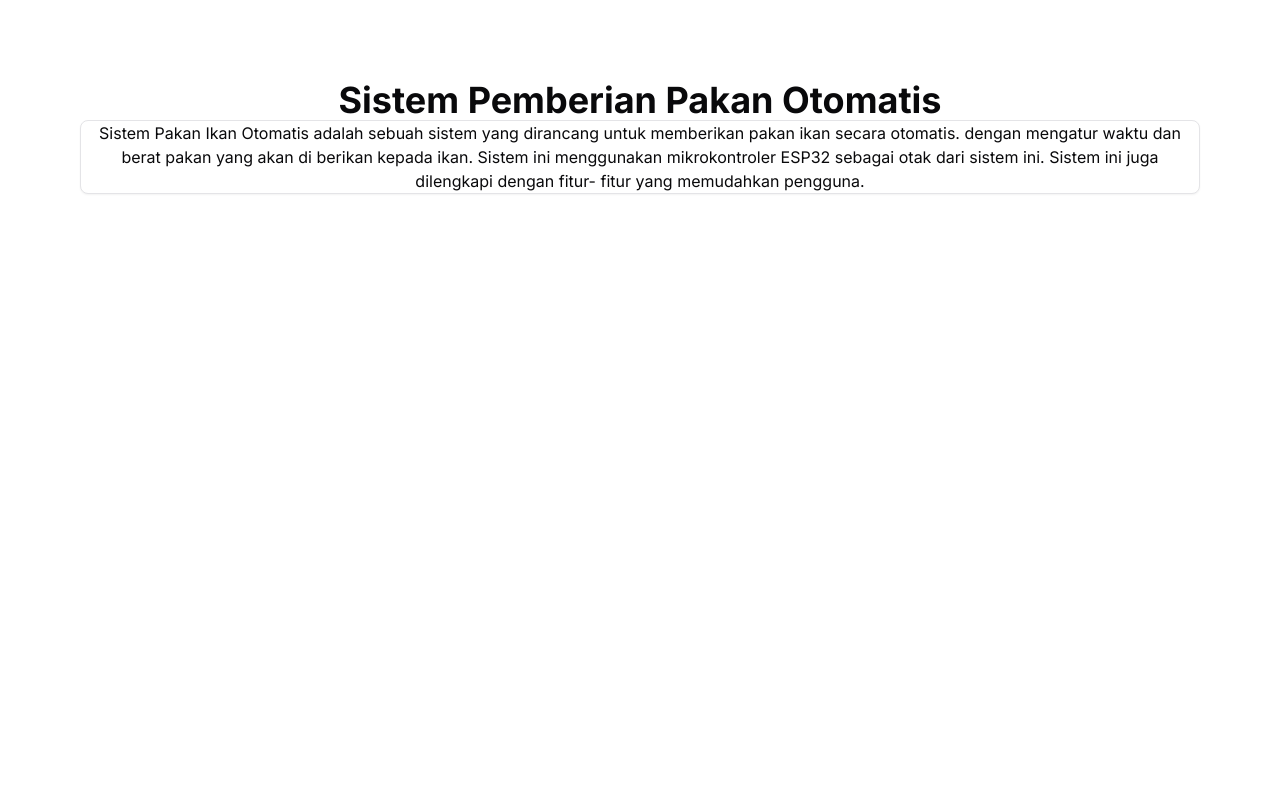
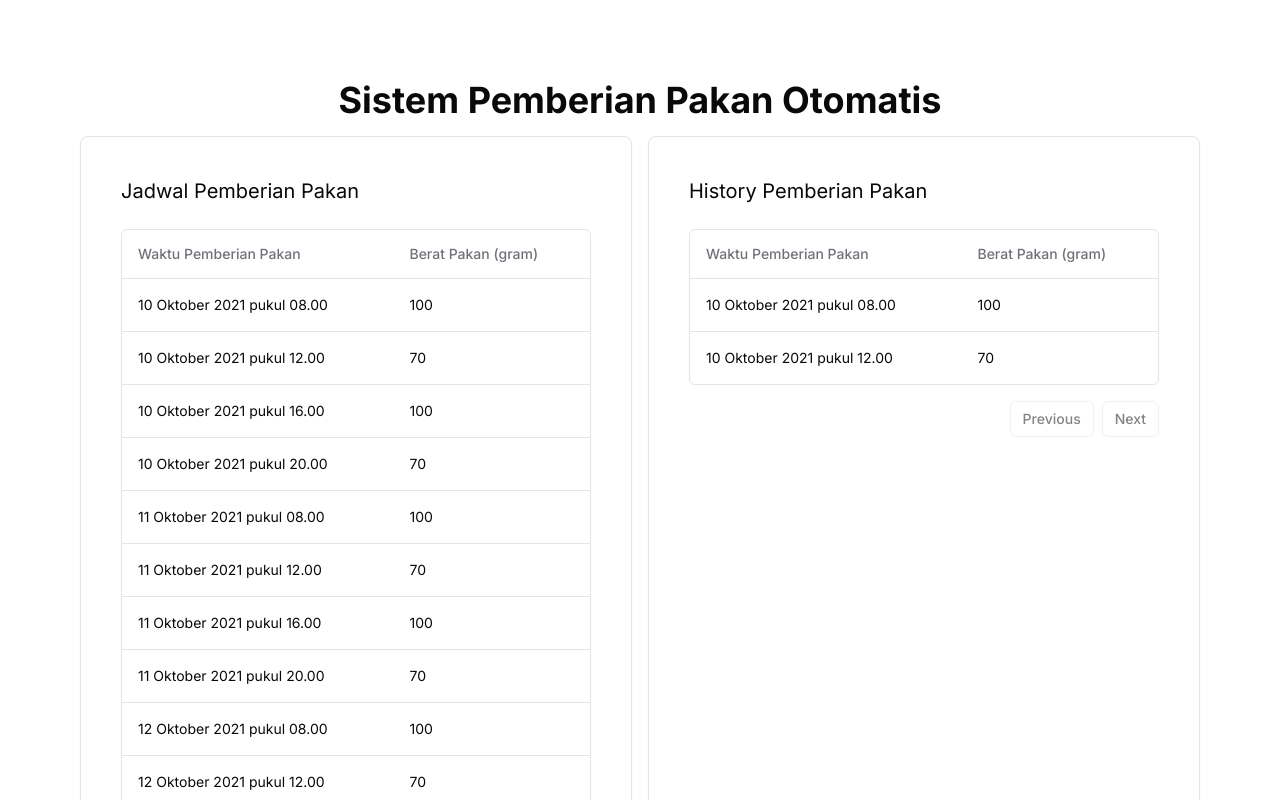
Before and after one commit to frn-af/pakan-ikan-otomatis, a Next.js app: page / in a window 1280 px wide. Shown: the top 800 px of the page. Built offline with nearby package versions, Linux system fonts and the light colour scheme.

Commit message:
feat: data table ui

```diff
--- /dev/null
+++ b/constants/seed.ts
@@ -0,0 +1,117 @@
+
+export type Schedule = {
+  id: number
+  datetime: string
+  weight: number
+}
+
+export const schedule: Schedule[] = [
+  {
+    id: 1,
+    datetime: "2021-10-10T08:00:00",
+    weight: 100,
+  },
+  {
+    id: 2,
+    datetime: "2021-10-10T12:00:00",
+    weight: 70,
+  },
+  {
+    id: 3,
+    datetime: "2021-10-10T16:00:00",
+    weight: 100,
+  },
+  {
+    id: 4,
+    datetime: "2021-10-10T20:00:00",
+    weight: 70,
+  },
+  {
+    id: 5,
+    datetime: "2021-10-11T08:00:00",
+    weight: 100,
+  },
+  {
+    id: 6,
+    datetime: "2021-10-11T12:00:00",
+    weight: 70,
+  },
+  {
+    id: 7,
+    datetime: "2021-10-11T16:00:00",
+    weight: 100,
+  },
+  {
+    id: 8,
+    datetime: "2021-10-11T20:00:00",
+    weight: 70,
+  },
+  {
+    id: 9,
+    datetime: "2021-10-12T08:00:00",
+    weight: 100,
+  },
+  {
+    id: 10,
+    datetime: "2021-10-12T12:00:00",
+    weight: 70,
+  },
+  {
+    id: 11,
+    datetime: "2021-10-12T16:00:00",
+    weight: 100,
+  },
+  {
+    id: 12,
+    datetime: "2021-10-12T20:00:00",
+    weight: 70,
+  },
+  {
+    id: 13,
+    datetime: "2021-10-13T08:00:00",
+    weight: 100,
+  },
+  {
+    id: 14,
+    datetime: "2021-10-13T12:00:00",
+    weight: 70,
+  },
+  {
+    id: 15,
+    datetime: "2021-10-13T16:00:00",
+    weight: 100,
+  },
+  {
+    id: 16,
+    datetime: "2021-10-13T20:00:00",
+    weight: 70,
+  },
+  {
+    id: 17,
+    datetime: "2021-10-14T08:00:00",
+    weight: 100,
+  },
+  {
+    id: 18,
+    datetime: "2021-10-14T12:00:00",
+    weight: 70,
+  },
+  {
+    id: 19,
+    datetime: "2021-10-14T16:00:00",
+    weight: 100,
+  },
+]
+
+export const history: Schedule[] = [
+  {
+    id: 1,
+    datetime: "2021-10-10T08:00:00",
+    weight: 100,
+  },
+  {
+    id: 2,
+    datetime: "2021-10-10T12:00:00",
+    weight: 70,
+  },
+]
--- a/package.json
+++ b/package.json
@@ -9,6 +9,8 @@
     "lint": "next lint"
   },
   "dependencies": {
+    "@radix-ui/react-slot": "^1.0.2",
+    "@tanstack/react-table": "^8.17.3",
     "class-variance-authority": "^0.7.0",
     "clsx": "^2.1.1",
     "lucide-react": "^0.378.0",
--- a/src/app/page.tsx
+++ b/src/app/page.tsx
@@ -1,20 +1,29 @@
-import { Card } from "@/components/ui/card";
+import { column } from "@/components/column";
+import { DataTable } from "@/components/data-table";
+import { Card, CardContent, CardHeader } from "@/components/ui/card";
+import { history, schedule } from "../../constants/seed";
 
 export default function Home() {
+
   return (
     <main className="flex min-h-screen flex-col items-center p-20">
       <div className="capitalize text-4xl font-bold">
         Sistem pemberian pakan otomatis
       </div>
-      <Card className="flex flex-col items-center justify-center">
-        <div className="text-center">
-          Sistem Pakan Ikan Otomatis adalah sebuah sistem yang dirancang untuk
-          memberikan pakan ikan secara otomatis. dengan mengatur waktu dan berat
-          pakan yang akan di berikan kepada ikan. Sistem ini menggunakan
-          mikrokontroler ESP32 sebagai otak dari sistem ini. Sistem ini juga
-          dilengkapi dengan fitur- fitur yang memudahkan pengguna.
-        </div>
-      </Card>
+      <div className="grid grid-cols-1 py-4 gap-4 md:grid-cols-2 w-full">
+        <Card className="flex flex-col p-4">
+          <CardHeader className="text-xl">Jadwal Pemberian Pakan</CardHeader>
+          <CardContent className="w-full">
+            <DataTable columns={column} data={schedule} />
+          </CardContent>
+        </Card>
+        <Card className="flex flex-col p-4">
+          <CardHeader className="text-xl">History Pemberian Pakan</CardHeader>
+          <CardContent className="w-full">
+            <DataTable columns={column} data={history} />
+          </CardContent>
+        </Card>
+      </div>
     </main>
   );
 }
--- /dev/null
+++ b/src/components/column.tsx
@@ -0,0 +1,27 @@
+"use client"
+import { ColumnDef } from "@tanstack/react-table";
+import { Schedule } from "../../constants/seed";
+
+export const column: ColumnDef<Schedule>[] = [
+  {
+    header: "Waktu Pemberian Pakan",
+    accessorKey: "datetime",
+    cell: ({ row }) => {
+      const date = new Date(row.getValue("datetime"));
+      const formatedDate = date.toLocaleDateString("id-ID", {
+        year: "numeric",
+        month: "long",
+        day: "numeric",
+        hour: "2-digit",
+        minute: "2-digit",
+      });
+
+      return <div>{formatedDate}</div>;
+
+    }
+  },
+  {
+    header: "Berat Pakan (gram)",
+    accessorKey: "weight",
+  },
+]
--- /dev/null
+++ b/src/components/data-table.tsx
@@ -0,0 +1,84 @@
+"use client"
+import { ColumnDef, flexRender, getCoreRowModel, getPaginationRowModel, useReactTable } from "@tanstack/react-table";
+import { Table, TableBody, TableCell, TableHead, TableHeader, TableRow } from "./ui/table";
+import { Button } from "./ui/button";
+
+interface DataTableProps<TData, Tvalue> {
+  data: TData[];
+  columns: ColumnDef<TData, Tvalue>[];
+}
+
+export function DataTable<TData, Tvalue>({
+  data,
+  columns,
+}: DataTableProps<TData, Tvalue>) {
+  const table = useReactTable({
+    data,
+    columns,
+    getCoreRowModel: getCoreRowModel(),
+    getPaginationRowModel: getPaginationRowModel()
+  })
+  return (
+    <>
+      <div className="w-full rounded-md border">
+        <Table>
+          <TableHeader>
+            {
+              table.getHeaderGroups().map((headerGroup) => (
+                <TableRow key={headerGroup.id}>
+                  {headerGroup.headers.map((header) => (
+                    <TableHead key={header.id}>
+                      {header.isPlaceholder ? null : flexRender(
+                        header.column.columnDef.header,
+                        header.getContext(),
+                      )}
+                    </TableHead>
+                  ))}
+                </TableRow>
+              ))}
+          </TableHeader>
+          <TableBody>
+            {
+              table.getRowModel().rows?.length ? (
+                table.getRowModel().rows.map((row) => (
+                  <TableRow key={row.id}
+                    data-state={row.getIsSelected() && "selected"}
+                  >
+                    {row.getVisibleCells().map((cell) => (
+                      <TableCell key={cell.id}>
+                        {flexRender(cell.column.columnDef.cell, cell.getContext())}
+                      </TableCell>
+                    ))
+                    }
+                  </TableRow>
+                ))
+              ) : (
+                <TableRow >
+                  <TableCell >
+                    No data
+                  </TableCell>
+                </TableRow>
+              )
+            }
+          </TableBody>
+        </Table>
+      </div>
+      <div className="flex items-center justify-end space-x-2 py-4">
+        <Button
+          variant="outline"
+          size="sm"
+          onClick={() => table.previousPage()}
+          disabled={!table.getCanPreviousPage()}
+        > Previous </Button>
+        <Button
+          variant="outline"
+          size="sm"
+          onClick={() => table.nextPage()}
+          disabled={!table.getCanNextPage()}
+        > Next </Button>
+
+      </div>
+
+    </>
+  );
+}
--- /dev/null
+++ b/src/components/ui/button.tsx
@@ -0,0 +1,56 @@
+import * as React from "react"
+import { Slot } from "@radix-ui/react-slot"
+import { cva, type VariantProps } from "class-variance-authority"
+
+import { cn } from "@/lib/utils"
+
+const buttonVariants = cva(
+  "inline-flex items-center justify-center whitespace-nowrap rounded-md text-sm font-medium ring-offset-background transition-colors focus-visible:outline-none focus-visible:ring-2 focus-visible:ring-ring focus-visible:ring-offset-2 disabled:pointer-events-none disabled:opacity-50",
+  {
+    variants: {
+      variant: {
+        default: "bg-primary text-primary-foreground hover:bg-primary/90",
+        destructive:
+          "bg-destructive text-destructive-foreground hover:bg-destructive/90",
+        outline:
+          "border border-input bg-background hover:bg-accent hover:text-accent-foreground",
+        secondary:
+          "bg-secondary text-secondary-foreground hover:bg-secondary/80",
+        ghost: "hover:bg-accent hover:text-accent-foreground",
+        link: "text-primary underline-offset-4 hover:underline",
+      },
+      size: {
+        default: "h-10 px-4 py-2",
+        sm: "h-9 rounded-md px-3",
+        lg: "h-11 rounded-md px-8",
+        icon: "h-10 w-10",
+      },
+    },
+    defaultVariants: {
+      variant: "default",
+      size: "default",
+    },
+  }
+)
+
+export interface ButtonProps
+  extends React.ButtonHTMLAttributes<HTMLButtonElement>,
+    VariantProps<typeof buttonVariants> {
+  asChild?: boolean
+}
+
+const Button = React.forwardRef<HTMLButtonElement, ButtonProps>(
+  ({ className, variant, size, asChild = false, ...props }, ref) => {
+    const Comp = asChild ? Slot : "button"
+    return (
+      <Comp
+        className={cn(buttonVariants({ variant, size, className }))}
+        ref={ref}
+        {...props}
+      />
+    )
+  }
+)
+Button.displayName = "Button"
+
+export { Button, buttonVariants }
--- /dev/null
+++ b/src/components/ui/table.tsx
@@ -0,0 +1,117 @@
+import * as React from "react"
+
+import { cn } from "@/lib/utils"
+
+const Table = React.forwardRef<
+  HTMLTableElement,
+  React.HTMLAttributes<HTMLTableElement>
+>(({ className, ...props }, ref) => (
+  <div className="relative w-full overflow-auto">
+    <table
+      ref={ref}
+      className={cn("w-full caption-bottom text-sm", className)}
+      {...props}
+    />
+  </div>
+))
+Table.displayName = "Table"
+
+const TableHeader = React.forwardRef<
+  HTMLTableSectionElement,
+  React.HTMLAttributes<HTMLTableSectionElement>
+>(({ className, ...props }, ref) => (
+  <thead ref={ref} className={cn("[&_tr]:border-b", className)} {...props} />
+))
+TableHeader.displayName = "TableHeader"
+
+const TableBody = React.forwardRef<
+  HTMLTableSectionElement,
+  React.HTMLAttributes<HTMLTableSectionElement>
+>(({ className, ...props }, ref) => (
+  <tbody
+    ref={ref}
+    className={cn("[&_tr:last-child]:border-0", className)}
+    {...props}
+  />
+))
+TableBody.displayName = "TableBody"
+
+const TableFooter = React.forwardRef<
+  HTMLTableSectionElement,
+  React.HTMLAttributes<HTMLTableSectionElement>
+>(({ className, ...props }, ref) => (
+  <tfoot
+    ref={ref}
+    className={cn(
+      "border-t bg-muted/50 font-medium [&>tr]:last:border-b-0",
+      className
+    )}
+    {...props}
+  />
+))
+TableFooter.displayName = "TableFooter"
+
+const TableRow = React.forwardRef<
+  HTMLTableRowElement,
+  React.HTMLAttributes<HTMLTableRowElement>
+>(({ className, ...props }, ref) => (
+  <tr
+    ref={ref}
+    className={cn(
+      "border-b transition-colors hover:bg-muted/50 data-[state=selected]:bg-muted",
+      className
+    )}
+    {...props}
+  />
+))
+TableRow.displayName = "TableRow"
+
+const TableHead = React.forwardRef<
+  HTMLTableCellElement,
+  React.ThHTMLAttributes<HTMLTableCellElement>
+>(({ className, ...props }, ref) => (
+  <th
+    ref={ref}
+    className={cn(
+      "h-12 px-4 text-left align-middle font-medium text-muted-foreground [&:has([role=checkbox])]:pr-0",
+      className
+    )}
+    {...props}
+  />
+))
+TableHead.displayName = "TableHead"
+
+const TableCell = React.forwardRef<
+  HTMLTableCellElement,
+  React.TdHTMLAttributes<HTMLTableCellElement>
+>(({ className, ...props }, ref) => (
+  <td
+    ref={ref}
+    className={cn("p-4 align-middle [&:has([role=checkbox])]:pr-0", className)}
+    {...props}
+  />
+))
+TableCell.displayName = "TableCell"
+
+const TableCaption = React.forwardRef<
+  HTMLTableCaptionElement,
+  React.HTMLAttributes<HTMLTableCaptionElement>
+>(({ className, ...props }, ref) => (
+  <caption
+    ref={ref}
+    className={cn("mt-4 text-sm text-muted-foreground", className)}
+    {...props}
+  />
+))
+TableCaption.displayName = "TableCaption"
+
+export {
+  Table,
+  TableHeader,
+  TableBody,
+  TableFooter,
+  TableHead,
+  TableRow,
+  TableCell,
+  TableCaption,
+}
```
Also changed, not shown: 1 other file (tests, documents, lock files or other folders).
